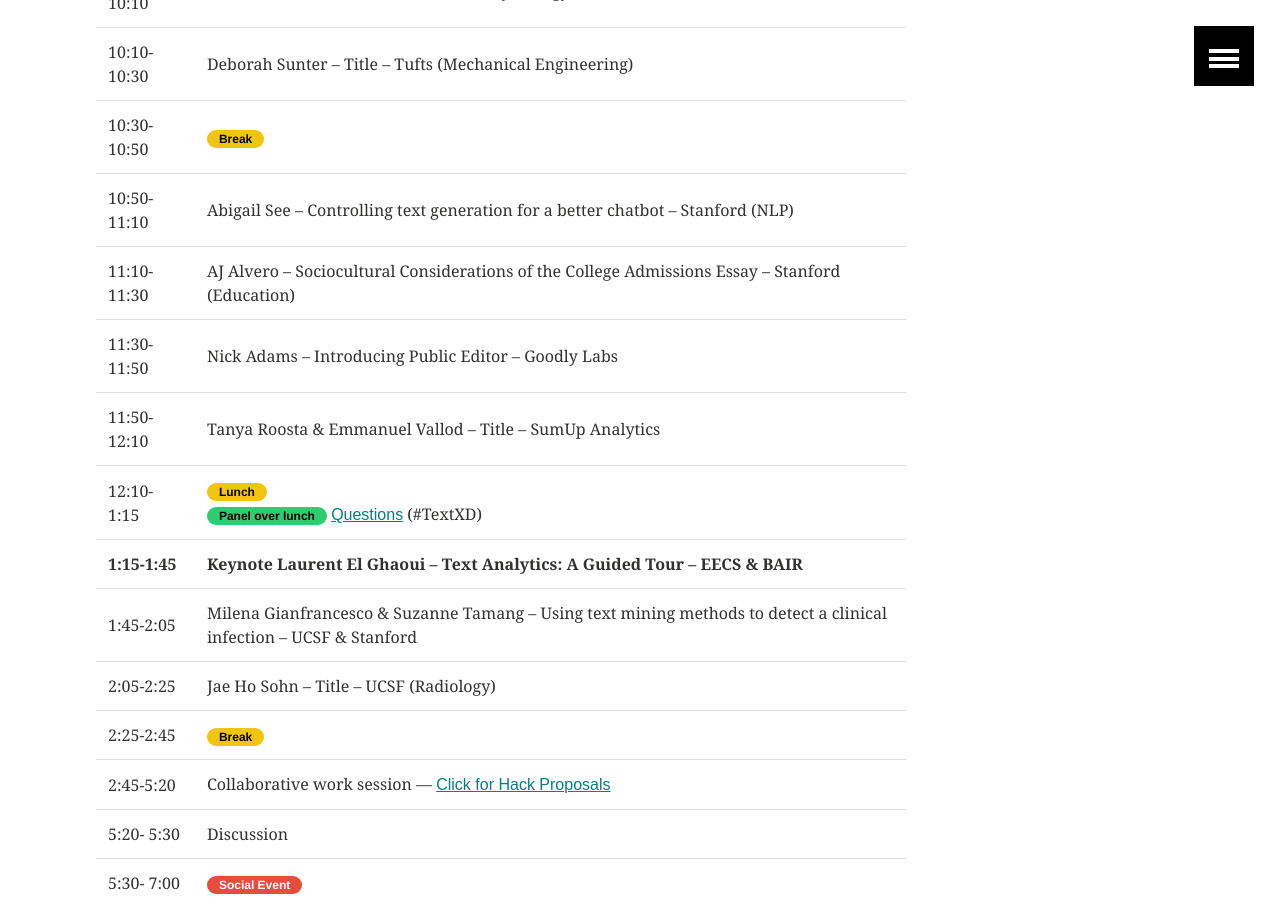
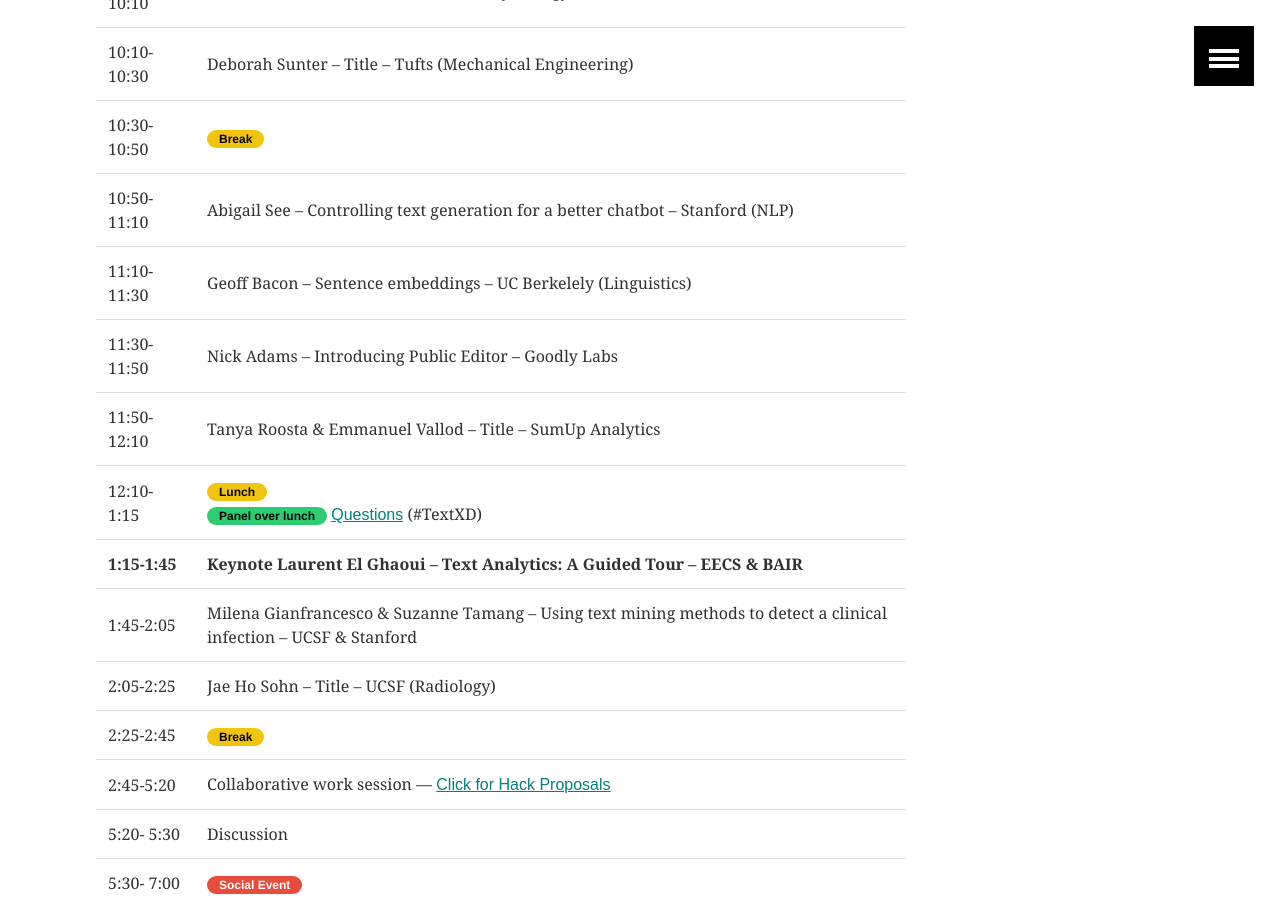
Before and after one commit to TextXD/textxd.github.io, a Jekyll site: the page built from programs/textxd2018.md, in a window 1280 px wide and 900 px high, scrolled down 1426 px. Built offline with Jekyll 4.4.1, drawn with Linux system fonts in a browser that asks for light colours; some of the changed text lies outside the part shown.

Commit message:
Update textxd2018.md

```diff
--- a/programs/textxd2018.md
+++ b/programs/textxd2018.md
@@ -51,7 +51,7 @@ image:
 |----
 | 10:50-11:10  | Abigail See -- Controlling text generation for a better chatbot -- Stanford (NLP)|
 |----
-| 11:10-11:30   | AJ Alvero -- Sociocultural Considerations of the College Admissions Essay -- Stanford (Education)|
+| 11:10-11:30   | Geoff Bacon -- Sentence embeddings -- UC Berkelely (Linguistics)|
 | 11:30-11:50   | Nick Adams -- Introducing Public Editor -- Goodly Labs|
 | 11:50-12:10   | Tanya Roosta & Emmanuel Vallod -- Title -- SumUp Analytics|
 | 12:10-1:15   | <span class="badge warning">Lunch</span> <br/> <span class="badge success">Panel over lunch</span> [Questions](https://www.sli.do/) (#TextXD) |
```
Also changed, not shown: other parts of programs/textxd2018.md (+1 -1 lines).
